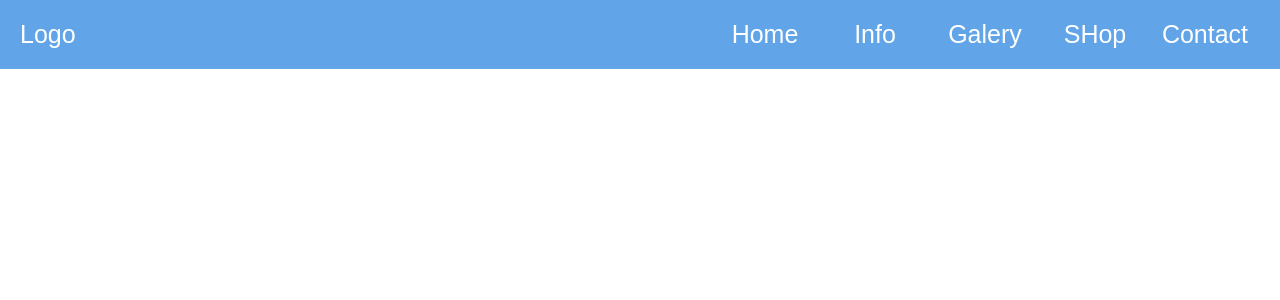
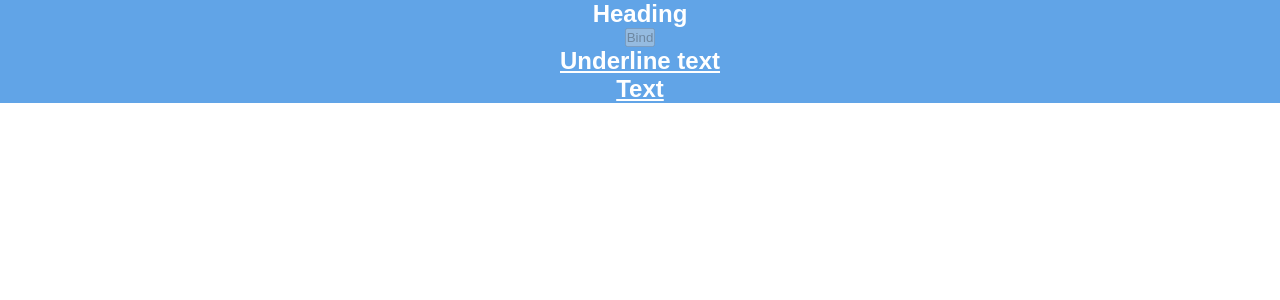
Before and after one commit to TomyJusuf/Vue--eComerce, a Vue app in the folder hello-world/: page / in a window 1280 px wide. Shown: the top 300 px of the page. Built offline with nearby package versions, Linux system fonts and the light colour scheme.

Commit message:
use v-bind:class for underline Text

```diff
--- a/hello-world/src/App.vue
+++ b/hello-world/src/App.vue
@@ -1,15 +1,13 @@
 <template>
-  <Navbar />
-
-  <!-- <div>{{ greet }} {{ name }}</div>
-  <div v-html="channel"></div>
-  <div v-text="channel"></div>
+  <!-- <Navbar /> -->
   <h2 v-bind:id="headingId">Heading</h2>
-  <button v-bind:disabled="isDisables">Bind</button> -->
+  <button v-bind:disabled="isDisabled">Bind</button>
+  <h2 class="underline">Underline text</h2>
+  <h2 v-bind:class="underline">Text</h2>
 </template>
 
 <script>
-import Navbar from "./components/Navbar.vue";
+// import Navbar from "./components/Navbar.vue";
 export default {
   name: "App",
   data() {
@@ -18,10 +16,11 @@ export default {
       name: "Tomas",
       channel: "<b>Coco-Logo</b>",
       headingId: "heading",
-      isDisables: false,
+      isDisabled: true,
+      underline: "underline",
     };
   },
-  components: { Navbar },
+  // components: { Navbar },
 };
 </script>
 
@@ -41,4 +40,7 @@ export default {
   margin-top: 0px;
   background-color: #61a4e7;
 }
+.underline {
+  text-decoration: underline;
+}
 </style>
```
